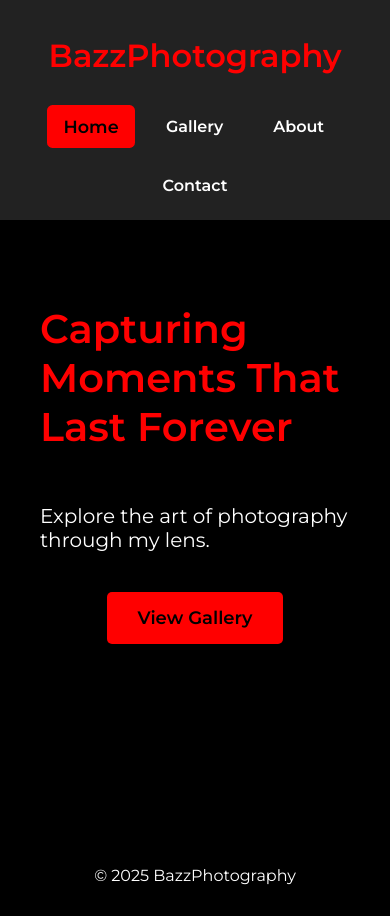
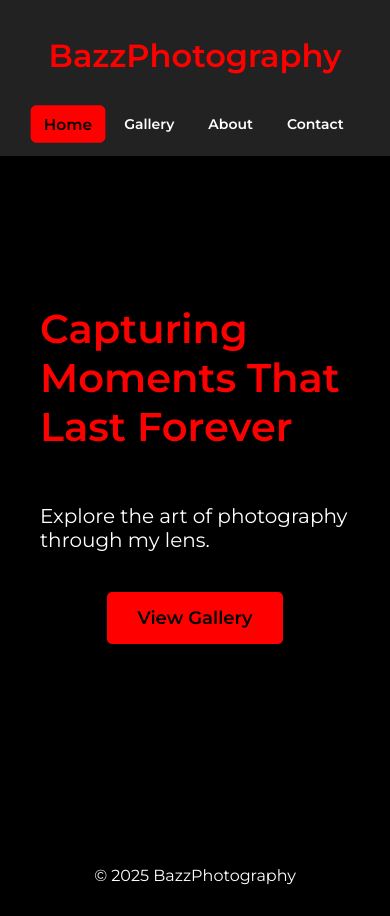
Before and after one commit to Intehad-Lasker/Photography-Website, a plain HTML site: page index.html in a window 390 px wide. Drawn offline with Linux system fonts and the light colour scheme.

Commit message:
Updated mobile menu and fixed header behavior

```diff
--- a/css/styles.css
+++ b/css/styles.css
@@ -423,11 +423,11 @@ nav ul li a.active {
     background: darkgreen;
 }
 
-/* Move Navigation Below Title on Mobile & Keep It Horizontal */
+/* Ensure Navigation is Fully Horizontal & Adjust Font Size on Mobile */
 @media (max-width: 768px) {
     header {
         display: flex;
-        flex-direction: column; /* Stack items */
+        flex-direction: column; /* Stack title and nav */
         align-items: center;
         text-align: center;
     }
@@ -435,17 +435,18 @@ nav ul li a.active {
     nav ul {
         display: flex;
         justify-content: center;
-        gap: 20px;
+        gap: 10px;
         padding-top: 10px;
-        flex-wrap: wrap; /* Ensures it stays horizontal but wraps if needed */
+        flex-wrap: nowrap; /* Prevents wrapping */
     }
 
     nav ul li {
         display: inline-block;
+        white-space: nowrap; /* Prevents breaking into a new line */
     }
 
     nav ul li a {
-        padding: 10px 15px; /* Adjust padding for mobile */
-        font-size: 16px; /* Slightly smaller font */
+        padding: 8px 12px; /* Adjust padding */
+        font-size: 14px; /* Smaller font on mobile */
     }
 }
```
